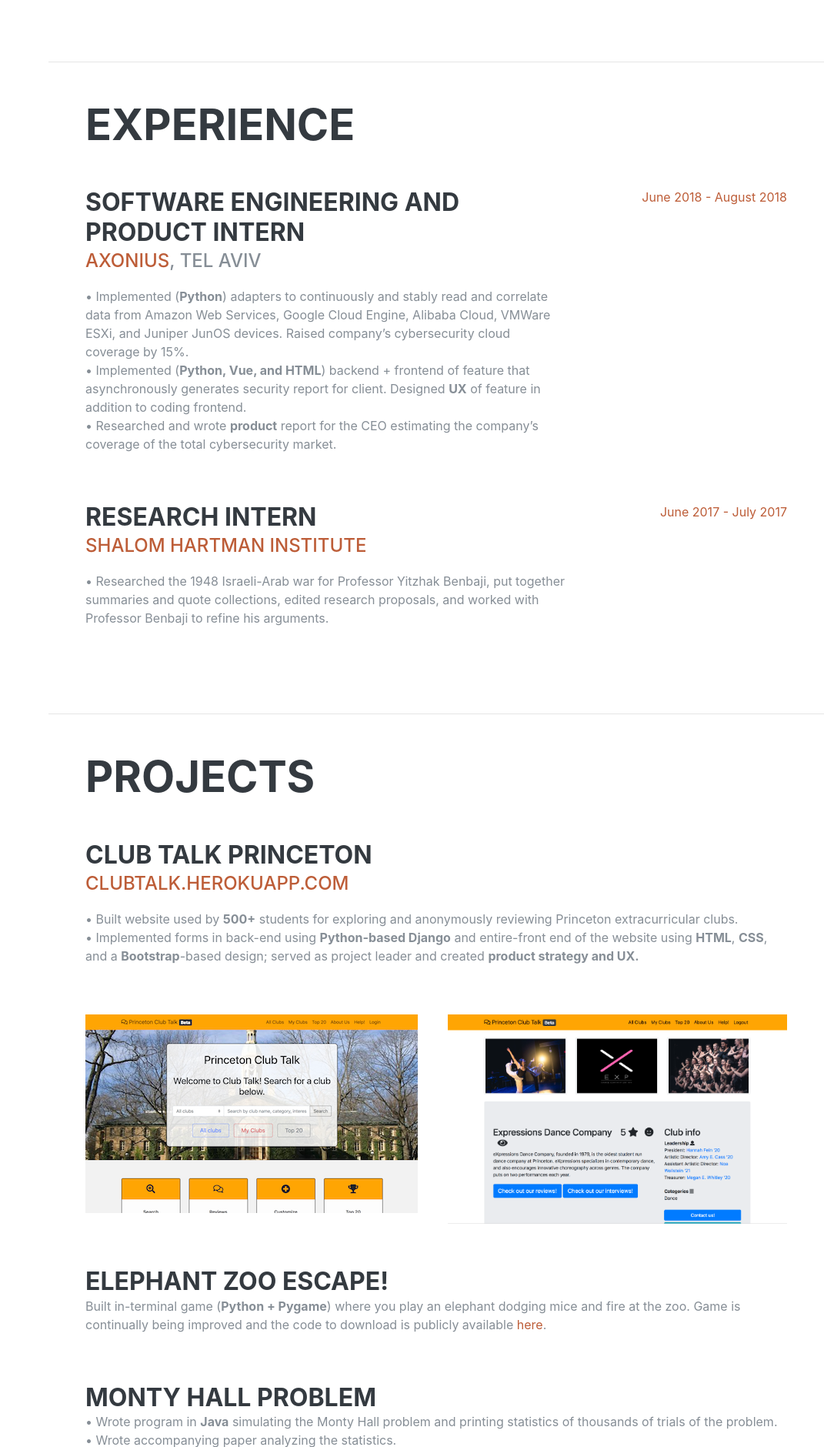
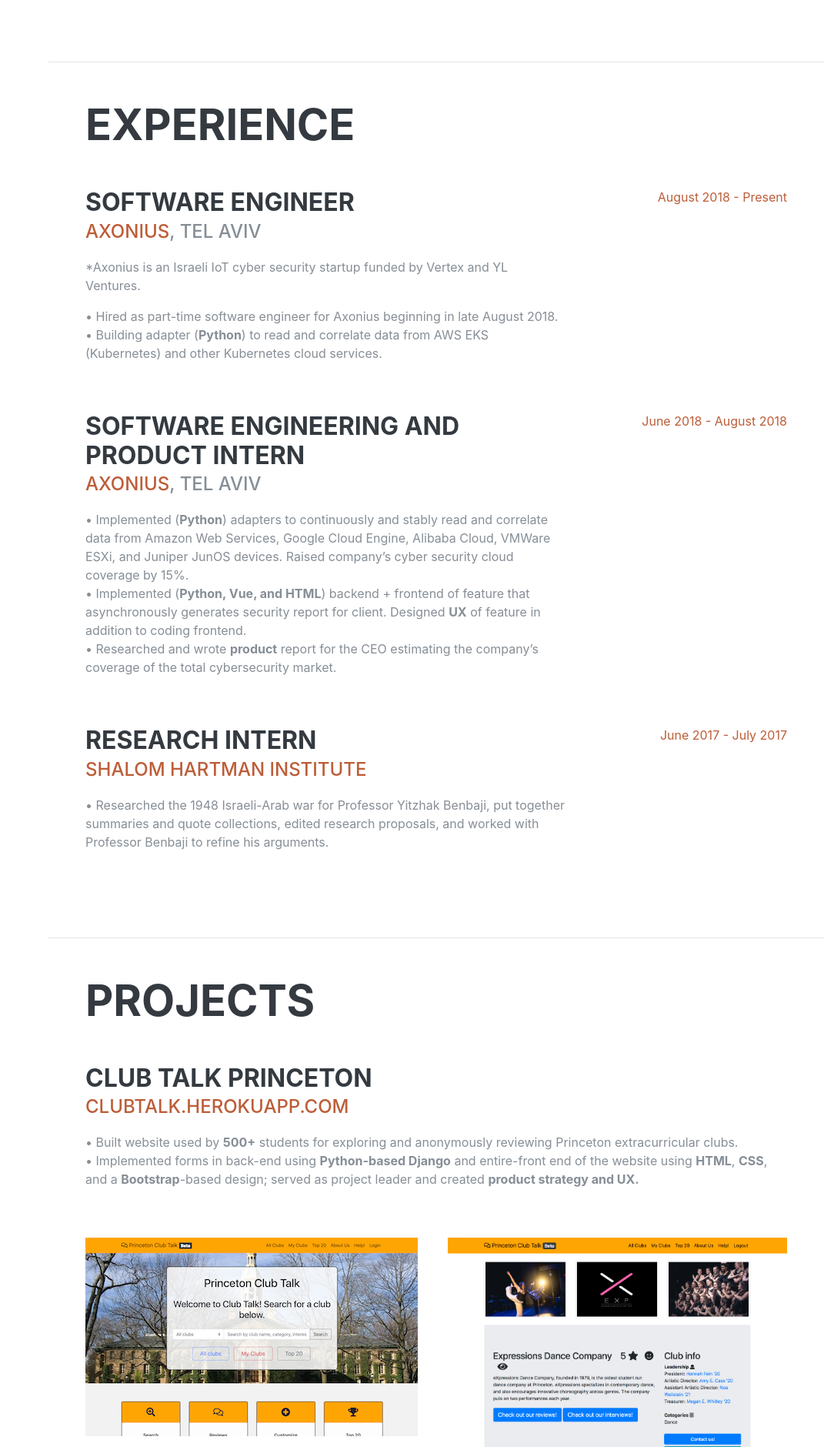
Before and after one commit to djmajor97/personal_website, a Django app: page / in a window 1280 px wide. Shown: the part 720-2600 px from the top of the page at 77% size, without its empty margins (209-1280 px from the left). Run offline with Django 3.2, Linux system fonts and the light colour scheme; some libraries are stand-ins or nearby versions; some web fonts are replaced.

Commit message:
Resume update

```diff
--- a/resume_page/templates/resume_page/homepage.html
+++ b/resume_page/templates/resume_page/homepage.html
@@ -98,12 +98,24 @@
         <div class="my-auto">
           <h2 class="mb-5">Experience</h2>
 
+            <div class="resume-item d-flex flex-column flex-md-row mb-5">
+            <div class="resume-content mr-auto">
+              <h3 class="mb-0">Software Engineer</h3>
+                <div class="subheading mb-3"><a href="https://www.axonius.com/">Axonius</a>, Tel Aviv</div>
+                <p>*Axonius is an Israeli IoT cyber security startup funded by Vertex and YL Ventures.</p>
+                <p>• Hired as part-time software engineer for Axonius beginning in late August 2018.<br>
+                • Building adapter (<b>Python</b>) to read and correlate data from AWS EKS (Kubernetes) and other Kubernetes cloud services.</p>
+            </div>
+            <div class="resume-date text-md-right">
+              <span class="text-primary">August 2018 - Present</span>
+            </div>
+          </div>
           <div class="resume-item d-flex flex-column flex-md-row mb-5">
             <div class="resume-content mr-auto">
               <h3 class="mb-0">Software Engineering and Product Intern</h3>
                 <div class="subheading mb-3"><a href="https://www.axonius.com/">Axonius</a>, Tel Aviv</div>
                 <p>• Implemented (<b>Python</b>) adapters to continuously and stably read and correlate data from Amazon Web Services, Google Cloud Engine,
-                  Alibaba Cloud, VMWare ESXi, and Juniper JunOS devices. Raised company’s cybersecurity cloud coverage by 15%.
+                  Alibaba Cloud, VMWare ESXi, and Juniper JunOS devices. Raised company’s cyber security cloud coverage by 15%.
                     <br>• Implemented (<b>Python, Vue, and HTML</b>) backend + frontend of feature that asynchronously generates security report for client. Designed <b>UX</b> of feature in addition to coding frontend.
                     <br>• Researched and wrote <b>product</b> report for the CEO estimating the company’s coverage of the total cybersecurity market.</p>
             </div>
@@ -200,6 +212,7 @@
 
           </ul>
             <p>Python, Java, C, Django, HTML/CSS.</p>
+            <p><b>Experience with:</b> Amazon Web Services and Alibaba Cloud, MongoDB (with Robo 3T), RESTful APIs.</p>
           <div class="subheading mb-3">Projects/teams</div>
           <ul class="fa-ul mb-0">
             <li>
```
